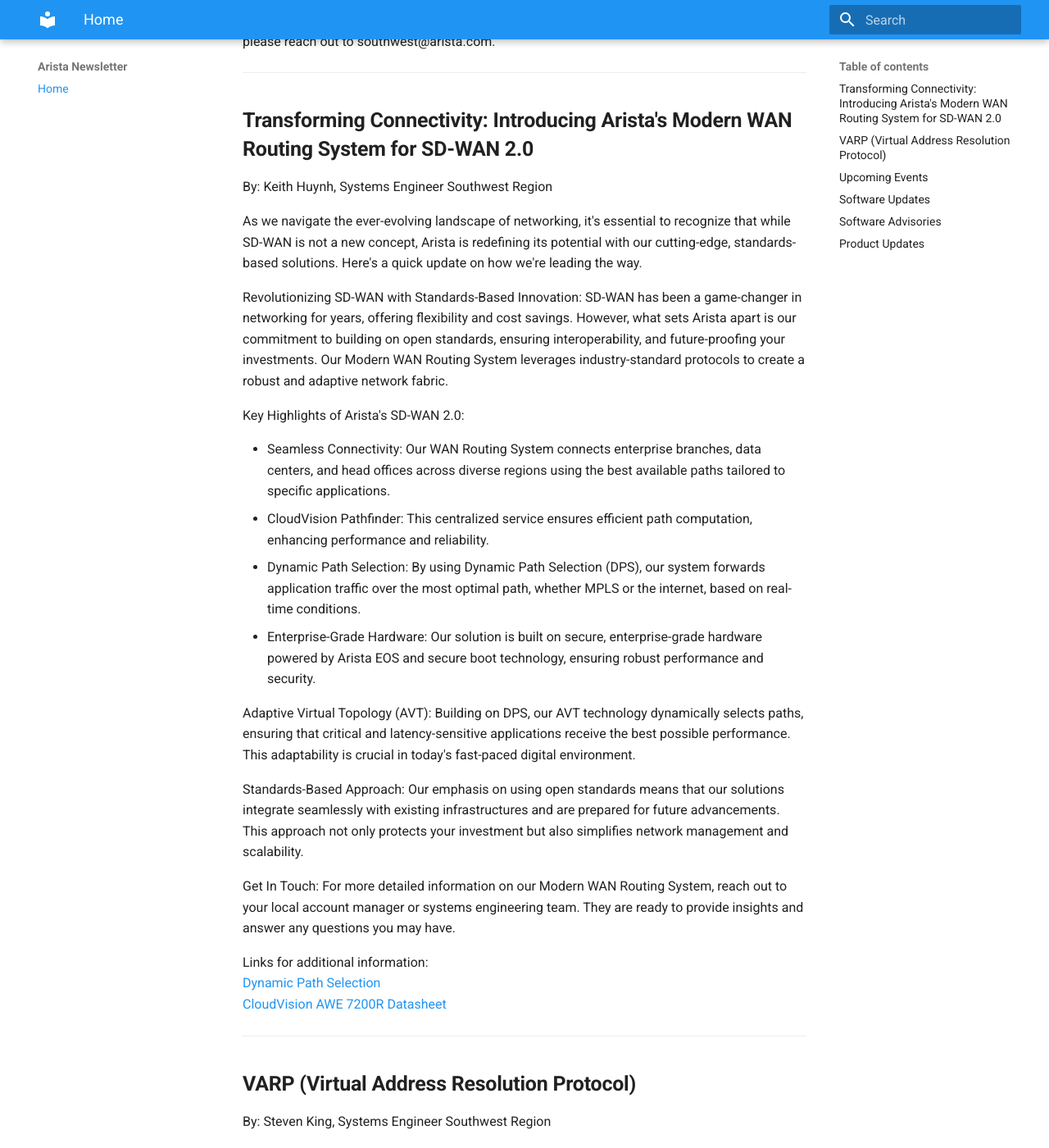
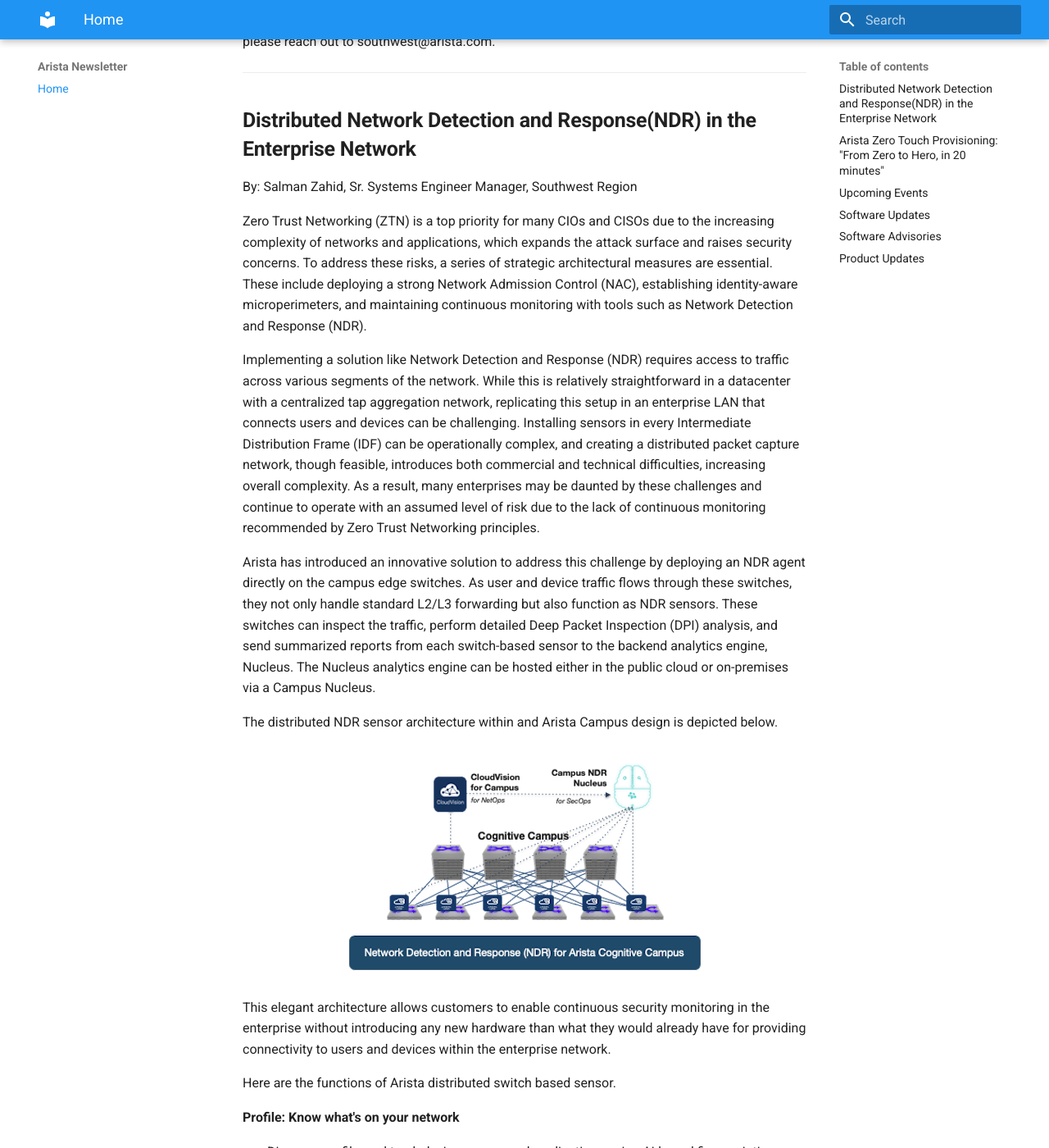
Before and after one commit to AristaSouthwest/Newsletter, an MkDocs documentation site: the page built from docs/index.md, in a window 1280 px wide and 1400 px high, scrolled down 356 px. Shown: the whole window at 82% size. Built offline with MkDocs 1.6.1 and Material for MkDocs 9.7.7, drawn with Linux system fonts in a browser that asks for light colours; some of the changed text lies outside the part shown.

Commit message:
first push for September 2024 newsletter

```diff
--- a/docs/index.md
+++ b/docs/index.md
@@ -1,75 +1,83 @@
  ![Image Placememt](img/Arista_Logo_copy.png)
 
 
-# Arista August Southwest Region Newsletter
+# Arista September Southwest Region Newsletter
 
-Welcome to the August 2024 newsletter for Arista customers in the U.S. Southwest Region!
+Welcome to the September 2024 newsletter for Arista customers in the U.S. Southwest Region!
 
 We welcome your feedback on the newsletter. If you have any ideas on what you want to see, please reach out to southwest@arista.com.
 
 ---
 
-## **Transforming Connectivity: Introducing Arista's Modern WAN Routing System for SD-WAN 2.0**
-By: Keith Huynh, Systems Engineer Southwest Region
+## **Distributed Network Detection and Response(NDR) in the Enterprise Network**
+By: Salman Zahid, Sr. Systems Engineer Manager, Southwest Region
 
-As we navigate the ever-evolving landscape of networking, it's essential to recognize that while SD-WAN is not a new concept, Arista is redefining its potential with our cutting-edge, standards-based solutions. Here's a quick update on how we're leading the way.
+Zero Trust Networking (ZTN) is a top priority for many CIOs and CISOs due to the increasing complexity of networks and applications, which expands the attack surface and raises security concerns. To address these risks, a series of strategic architectural measures are essential. These include deploying a strong Network Admission Control (NAC), establishing identity-aware microperimeters, and maintaining continuous monitoring with tools such as Network Detection and Response (NDR).
 
-Revolutionizing SD-WAN with Standards-Based Innovation: SD-WAN has been a game-changer in networking for years, offering flexibility and cost savings. However, what sets Arista apart is our commitment to building on open standards, ensuring interoperability, and future-proofing your investments. Our Modern WAN Routing System leverages industry-standard protocols to create a robust and adaptive network fabric.
+Implementing a solution like Network Detection and Response (NDR) requires access to traffic across various segments of the network. While this is relatively straightforward in a datacenter with a centralized tap aggregation network, replicating this setup in an enterprise LAN that connects users and devices can be challenging. Installing sensors in every Intermediate Distribution Frame (IDF) can be operationally complex, and creating a distributed packet capture network, though feasible, introduces both commercial and technical difficulties, increasing overall complexity. As a result, many enterprises may be daunted by these challenges and continue to operate with an assumed level of risk due to the lack of continuous monitoring recommended by Zero Trust Networking principles.
 
-Key Highlights of Arista's SD-WAN 2.0:
+Arista has introduced an innovative solution to address this challenge by deploying an NDR agent directly on the campus edge switches. As user and device traffic flows through these switches, they not only handle standard L2/L3 forwarding but also function as NDR sensors. These switches can inspect the traffic, perform detailed Deep Packet Inspection (DPI) analysis, and send summarized reports from each switch-based sensor to the backend analytics engine, Nucleus. The Nucleus analytics engine can be hosted either in the public cloud or on-premises via a Campus Nucleus.
 
-- Seamless Connectivity: Our WAN Routing System connects enterprise branches, data centers, and head offices across diverse regions using the best available paths tailored to specific applications.
-- CloudVision Pathfinder: This centralized service ensures efficient path computation, enhancing performance and reliability.
-- Dynamic Path Selection: By using Dynamic Path Selection (DPS), our system forwards application traffic over the most optimal path, whether MPLS or the internet, based on real-time conditions.
-- Enterprise-Grade Hardware: Our solution is built on secure, enterprise-grade hardware powered by Arista EOS and secure boot technology, ensuring robust performance and security.
+The distributed NDR sensor architecture within and Arista Campus design is depicted below.
 
-Adaptive Virtual Topology (AVT): Building on DPS, our AVT technology dynamically selects paths, ensuring that critical and latency-sensitive applications receive the best possible performance. This adaptability is crucial in today's fast-paced digital environment.
 
-Standards-Based Approach: Our emphasis on using open standards means that our solutions integrate seamlessly with existing infrastructures and are prepared for future advancements. This approach not only protects your investment but also simplifies network management and scalability.
+<figure markdown>
+![Image Placement](img/September_Newsletter_A1.png)
+    <figcaption>  </figcaption>
+</figure>
 
-Get In Touch: For more detailed information on our Modern WAN Routing System, reach out to your local account manager or systems engineering team. They are ready to provide insights and answer any questions you may have.
+This elegant architecture allows customers to enable continuous security monitoring in the enterprise without introducing any new hardware than what they would already have for providing connectivity to users and devices within the enterprise network.
+
+Here are the functions of Arista distributed switch based sensor.
+
+**Profile: Know what's on your network**
+
+- Discover, profile, and track devices, users and applications using AI-based fingerprinting
+
+**Detect: Find bad behavior**
+
+- Detect sophisticated threats with the lowest noise possible
+- Find indicators of compreomise
+
+To learn more about Arista’s unique and novel approach to enabling NDR in a distributed enterprise network, please visit
 
 Links for additional information:
-[Dynamic Path Selection](https://www.arista.com/en/cg-veos-router/veos-router-dynamic-path-selection)
-[CloudVision](https://www.arista.com/en/support/toi/eos-4-30-0f/17496-wan-routing-system-adaptive-virtual-topology?tmpl=component&format=pdf)
-[AWE 7200R Datasheet](https://www.arista.com/assets/data/pdf/Datasheets/AWE-7200R-Datasheet.pdf)
+[Arista NDR Campus Datasheet](https://www.arista.com/assets/data/pdf/Datasheets/Arista-NDR-Campus-Datasheet.pdf)
 
 ---
 
-## **VARP (Virtual Address Resolution Protocol)**
-By: Steven King, Systems Engineer Southwest Region
+## **Arista Zero Touch Provisioning: "From Zero to Hero, in 20 minutes"**
+By: Alex Bojko, Advanced Services Engineer Southwest Region
 
-VARP is also called Layer-3 Anycast Gateway and is very simple to deploy. It is completely standards-based, and provides Active/Active behavior that HSRP and VRRP cannot replicate. Packets received on a VARP address are forwarded to the next hop destination on the same switch so that traffic does not need to traverse the inter-switch link.  This reduces latency and unnecessary load on switches.
+Arista ZTP (Zero Touch Provisioning) is a day 0 feature to help you get your network up and running with minimal user intervention. There are a handful of frustrating pain points that come along with deploying new network switches. From sitting at your desk with the new switch plugged in and powered up, creating an ear piercing humming while you attempt to push initial configuration onto the device over CLI. Or standing in a data center, having just racked and cabled the device up, attempting to console in and push new configuration onto the device. Neither of these scenarios are fun, and both can be completely avoided thanks to Arista ZTP.
+
+ZTP is a process within EOS that is enabled by default on every Arista switch. When the device boots up, and no startup-config file is found, the switch will boot into "ZTP mode". When in ZTP mode, the switch will put any active port (ethernet or management interface) into the "no switchport" state and attempt to reach out and connect to a DHCP server. If no DHCP server is found, the switch will keep attempting to locate one, and the device will remain in a non-fully-functional state. At this point, you can disable ZTP for one boot cycle using the command "zerotouch cancel" or disable the feature all together using the command "zerotouch disable". However, this is an article about leveraging the power of ZTP, so let's dive into exactly how you can use it to your advantage.
+
+ZTP allows you to deploy all the initial configuration you would like onto the new device without ever touching the CLI. You can also automate the provisioning of the software image you would like the device to run as part of the ZTP process.
+
+The ZTP process works as follows:
+
+1. The switch is initially powered on, no startup-config file is located, and DHCP query packets are sent out all connected ethernet and management interfaces.
+
+2. The device receives a DHCP offer from the DHCP server, and gets an IP address.
+
+3. Within option 67 of the DHCP offer, a network URL to a file server is specified.
+
+4. The switch connects to the file server, and retrieves a script or configuration file based on a variety of identifiers, such as its MAC address or serial number.
+
+
+5. The switch executes the script or configuration file, automatically provisioning itself based on the information contained within the file. This can include both configuration and software image provisioning.
 
 <figure markdown>
-![Image Placement](img/AugustNewsletter_Pic1.png)
+![Image Placement](img/September_Newsletter_A2.png)
     <figcaption>  </figcaption>
 </figure>
 
-VARP works by responding to ARP requests for configured IP addresses with a configured virtual MAC address.  In the example below based off of your “segment” deployment diagram, two switches configured with VARP are providing a redundant first hop gateway to the downstream host, which resides in VLAN 1. Both switches respond to the host’s ARP request.
+Once the ZTP process is finished, you now have a network device that has all the initial configuration it needs to get up and running, as well as the desired software image, all without ever having to touch the CLI of the device.
 
-<figure markdown>
-![Image Placement](img/AugustNewsletter_Pic2.png)
-    <figcaption> </figcaption>
-</figure>
-
-An important item to note is that outside of ARP, traffic sent is not sourced from the virtual MAC address configured for VARP, but the switch’s system MAC address instead.  To illustrate this point, consider the example below:
-
-<figure markdown>
-![Image Placement](img/AugustNewsletter_Pic3.png){: style="height:300px;width:700px"}
-    <figcaption> </figcaption>
-</figure>
-
-Two host machines are in two different VLANs with the switch acting as their default gateway, configured with VARP.
-
-1) HOST 1 in VLAN 172 sends an ICMP ECHO request to Host 2 in VLAN 99; the destination MAC is that of its gateway residing on the switch, provided by the VARP virtual MAC address.
-
-2) As the switch routes the request to HOST 2 in VLAN 99, the source MAC is not the virtual MAC address provided by VARP, but the switch’s system MAC address.
-
-
-Links for more information are below:
-[Arista EOS Virtual ARP (VARP) Behind the Scenes](https://blog.ipspace.net/2013/06/arista-eos-virtual-arp-varp-behind/)
-[Active-active router redundancy using VARP](https://arista.my.site.com/AristaCommunity/s/article/active-active-router-redundancy-using-varp)
+To learn more about ZTP, including how it works in CVaaS, view the following links below:
+[Detailed ZTP Overview](https://arista.my.site.com/AristaCommunity/s/article/ztp-with-arista-switches)
+[ZTP in CVaaS](https://arista.my.site.com/AristaCommunity/s/article/A-Practical-Guide-to-Zero-Touch-Provisioning-ZTP-in-Cloud-Vision-as-a-Service-CVaaS)
 
 
 ---
@@ -129,7 +137,7 @@
 | __EOS with MACsec and egress ACLs__   | [Security Advisory 0102](https://www.arista.com/en/support/advisories-notices/security-advisory/19908-security-advisory-0102) | July 23rd, 2024
 |  __RADIUS Protocol__   | [Security Advisory 0101](https://www.arista.com/en/support/advisories-notices/security-advisory/19905-security-advisory-0101)  | July 9th, 2024   |
 | __OpenSSH__    | [Security Advisory 0100](https://www.arista.com/en/support/advisories-notices/security-advisory/19904-security-advisory-0100) |   July 8th, 2024             |
-| __EOS with OpenConfig__              |  [Security Advisory 0099](https://www.arista.com/en/support/advisories-notices/security-advisory/19862-security-advisory-0099)             | July 2nd, 2024       |
+| __7130 Platform__              |  [Field Notice 0084](https://www.arista.com/en/support/advisories-notices/field-notice/20160-field-notice-0084)             | July 2nd, 2024       |
 | __WIPS feature in CV-CUE__    | [Field Notice 0083](https://www.arista.com/en/support/advisories-notices/field-notice/19902-field-notice-0083)               | July 9th, 2024             |
 
 For a list of the most current advisories and notices, click [Here](https://www.arista.com/en/support/advisories-notices)
@@ -147,7 +155,8 @@
 | :-----------: |:-------------: |     :----:        |
 | Module        | [7500R2 Series Linecards](https://www.arista.com/en/support/advisories-notices/end-of-sale/18886-end-of-sale-of-the-arista-7500r2-series-line-cards) | December 20th, 2023    |
 | Access Points | [Arista 802.11ac Wave 2 Devices](https://www.arista.com/en/support/advisories-notices/end-of-sale/14911-end-of-sale-of-arista-802-11ac-wave-2-devices)      |  June 30th, 2022 |
-| DMF           | [DMF/CCF Appliances](https://www.arista.com/en/support/advisories-notices/end-of-sale/19298-end-of-sale-end-of-life-for-arista-ccf-appliances-dca-dm-cdl-and-dca-cc-cdl)          |  April 30th, 2024             |
+| DMF           | [Analytics Node DCA-DM-AA3](https://www.arista.com/en/support/advisories-notices/end-of-sale/20142-end-of-sale-end-of-life-for-arista-analytics-node-appliance-dca-dm-aa3)          |  August 3rd, 2024             |
+| DMF           | [Pluribus NVOS, UNUM, Freedom 9000](https://www.arista.com/en/support/advisories-notices/end-of-sale/20133-end-of-sale-pluribus-nvos-unum-freedom-9000-series)          |  August 2nd, 2024             |
 | Switches      | [DCS-7170-32CD](https://www.arista.com/en/support/advisories-notices/end-of-sale/19266-end-of-sale-of-the-arista-dcs-7170-32cd-series)<br>[DCS-7020SRG-24C2](https://www.arista.com/en/support/advisories-notices/end-of-sale/18884-end-of-sale-of-the-arista-dcs-7020srg-24c2-series)<br>[DCS-7280SR-48C6 & 7280TR-48C6](https://www.arista.com/en/support/advisories-notices/end-of-sale/17491-end-of-sale-of-the-arista-dcs-7280sr-48c6-and-dcs-7280tr-48c6-series)<br>[DCS-7280CR2-60 Series](https://www.arista.com/en/support/advisories-notices/end-of-sale/17490-end-of-sale-of-the-arista-dcs-7280cr2-60-series)<br>[DCS-7010T-48](https://www.arista.com/en/support/advisories-notices/end-of-sale/16538-end-of-sale-7010t-48)<br>      |    Varies by Device |
 
 
```
Also changed, not shown: other parts of docs/index.md (+5 -5 lines), docs/img/AugustNewsletter_Pic1.png (deleted), docs/img/AugustNewsletter_Pic2.png (deleted), docs/img/AugustNewsletter_Pic3.png (deleted), docs/img/September_Newsletter_A1.png (added), docs/img/September_Newsletter_A2.png (added), site/index.html, site/search/search_index.json, site/sitemap.xml, 1 other file.
